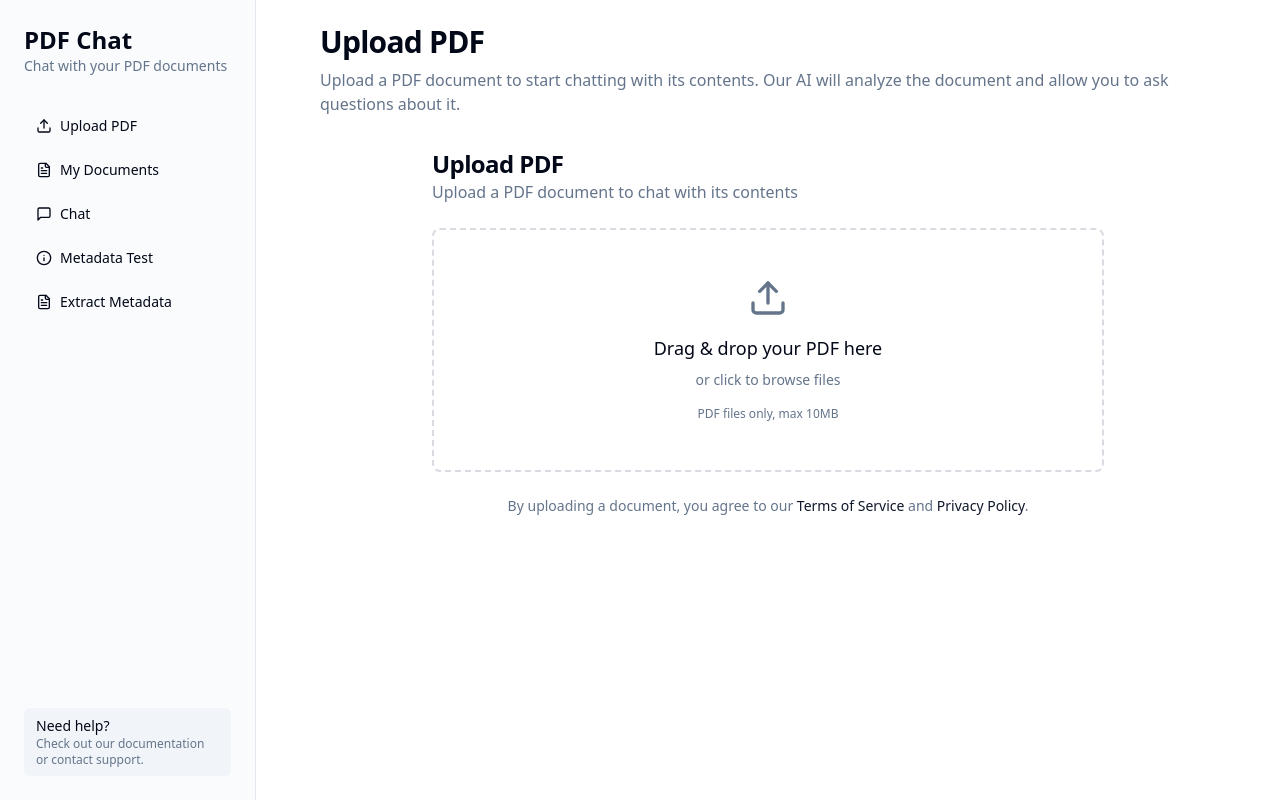
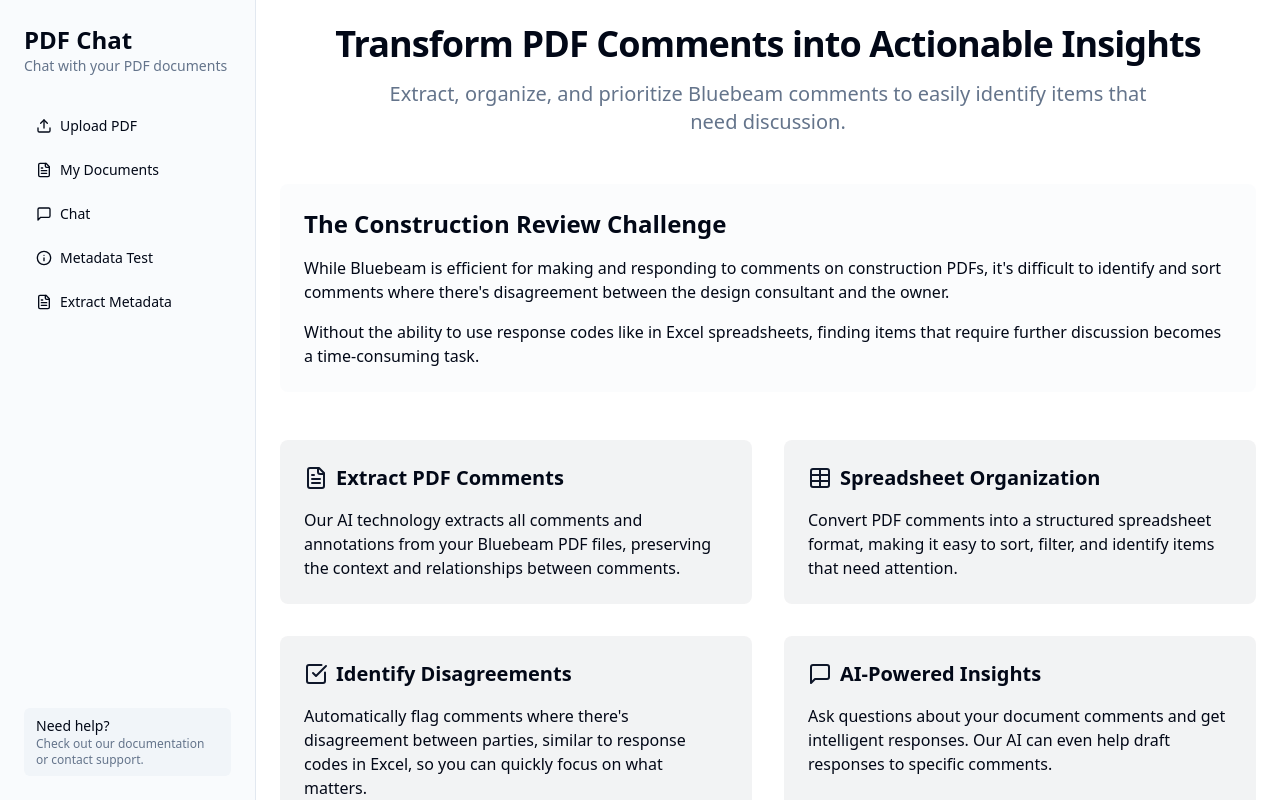
Before and after one commit to mannyyang/docubeam, a React (Vite) app: page / in a window 1280 px wide. Built offline with nearby package versions, Linux system fonts and the light colour scheme.

Commit message:
landing page init

```diff
--- a/src/pages/home-page.tsx
+++ b/src/pages/home-page.tsx
@@ -2,6 +2,7 @@
 import { PDFUpload } from "../components/pdf/pdf-upload";
 import { useToast } from "../hooks/use-toast";
 import { ApiService } from "../services/api-service";
+import { FileText, MessageSquare, Table, CheckSquare } from "lucide-react";
 
 export function HomePage() {
   const { toast } = useToast();
@@ -34,16 +35,85 @@
 
   return (
     <MainLayout>
-      <div className="max-w-4xl mx-auto">
-        <div className="mb-8">
-          <h1 className="text-3xl font-bold tracking-tight">Upload PDF</h1>
-          <p className="text-muted-foreground mt-2">
-            Upload a PDF document to start chatting with its contents. Our AI will
-            analyze the document and allow you to ask questions about it.
+      <div className="max-w-5xl mx-auto">
+        {/* Hero Section */}
+        <div className="mb-12 text-center">
+          <h1 className="text-4xl font-bold tracking-tight mb-4">Transform PDF Comments into Actionable Insights</h1>
+          <p className="text-xl text-muted-foreground max-w-3xl mx-auto">
+            Extract, organize, and prioritize Bluebeam comments to easily identify items that need discussion.
           </p>
         </div>
 
-        <PDFUpload onUploadComplete={handleUploadComplete} />
+        {/* Problem Statement */}
+        <div className="mb-12 bg-muted/30 rounded-lg p-6">
+          <h2 className="text-2xl font-bold mb-4">The Construction Review Challenge</h2>
+          <p className="mb-4">
+            While Bluebeam is efficient for making and responding to comments on construction PDFs,
+            it's difficult to identify and sort comments where there's disagreement between the design
+            consultant and the owner.
+          </p>
+          <p>
+            Without the ability to use response codes like in Excel spreadsheets, finding items that
+            require further discussion becomes a time-consuming task.
+          </p>
+        </div>
+
+        {/* Value Proposition */}
+        <div className="mb-12 grid grid-cols-1 md:grid-cols-2 gap-8">
+          <div className="bg-primary/5 rounded-lg p-6">
+            <div className="flex items-center mb-4">
+              <FileText className="h-6 w-6 mr-2 text-primary" />
+              <h3 className="text-xl font-bold">Extract PDF Comments</h3>
+            </div>
+            <p>
+              Our AI technology extracts all comments and annotations from your Bluebeam PDF files,
+              preserving the context and relationships between comments.
+            </p>
+          </div>
+
+          <div className="bg-primary/5 rounded-lg p-6">
+            <div className="flex items-center mb-4">
+              <Table className="h-6 w-6 mr-2 text-primary" />
+              <h3 className="text-xl font-bold">Spreadsheet Organization</h3>
+            </div>
+            <p>
+              Convert PDF comments into a structured spreadsheet format, making it easy to sort,
+              filter, and identify items that need attention.
+            </p>
+          </div>
+
+          <div className="bg-primary/5 rounded-lg p-6">
+            <div className="flex items-center mb-4">
+              <CheckSquare className="h-6 w-6 mr-2 text-primary" />
+              <h3 className="text-xl font-bold">Identify Disagreements</h3>
+            </div>
+            <p>
+              Automatically flag comments where there's disagreement between parties,
+              similar to response codes in Excel, so you can quickly focus on what matters.
+            </p>
+          </div>
+
+          <div className="bg-primary/5 rounded-lg p-6">
+            <div className="flex items-center mb-4">
+              <MessageSquare className="h-6 w-6 mr-2 text-primary" />
+              <h3 className="text-xl font-bold">AI-Powered Insights</h3>
+            </div>
+            <p>
+              Ask questions about your document comments and get intelligent responses.
+              Our AI can even help draft responses to specific comments.
+            </p>
+          </div>
+        </div>
+
+        {/* CTA Section */}
+        <div className="mb-12 text-center">
+          <h2 className="text-2xl font-bold mb-4">Ready to streamline your document review process?</h2>
+          <p className="text-muted-foreground mb-8">
+            Upload your Bluebeam PDF to extract comments and start organizing your review process more efficiently.
+          </p>
+
+          <PDFUpload onUploadComplete={handleUploadComplete} />
+        </div>
       </div>
     </MainLayout>
   );
--- a/vite.config.ts
+++ b/vite.config.ts
@@ -1,9 +1,8 @@
 import { defineConfig } from "vite";
 import react from "@vitejs/plugin-react-swc";
 import { cloudflare } from "@cloudflare/vite-plugin";
-import tailwindcss from "@tailwindcss/vite";
 
 // https://vite.dev/config/
 export default defineConfig({
-  plugins: [react(), cloudflare(), tailwindcss()],
+  plugins: [react(), cloudflare()],
 });
```
